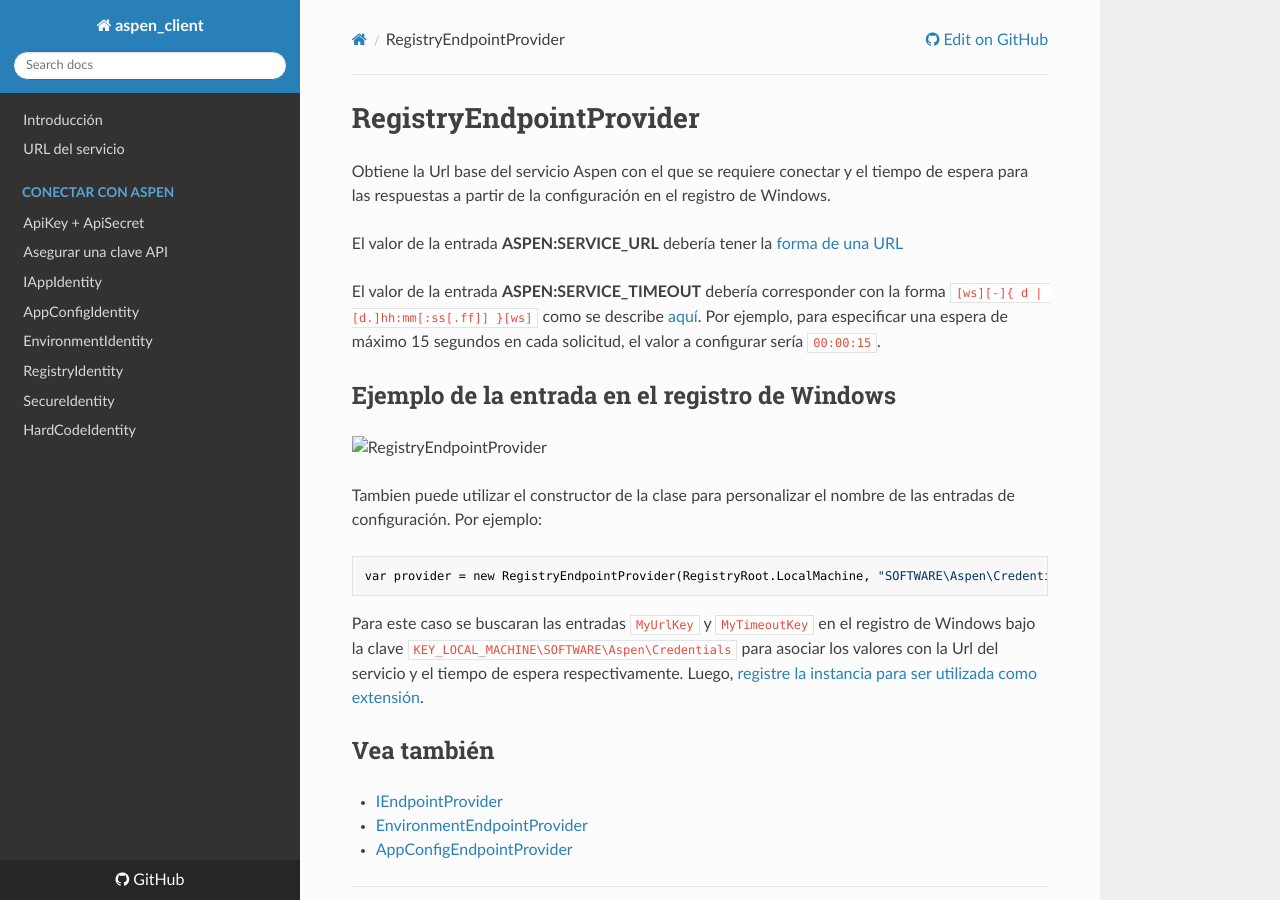
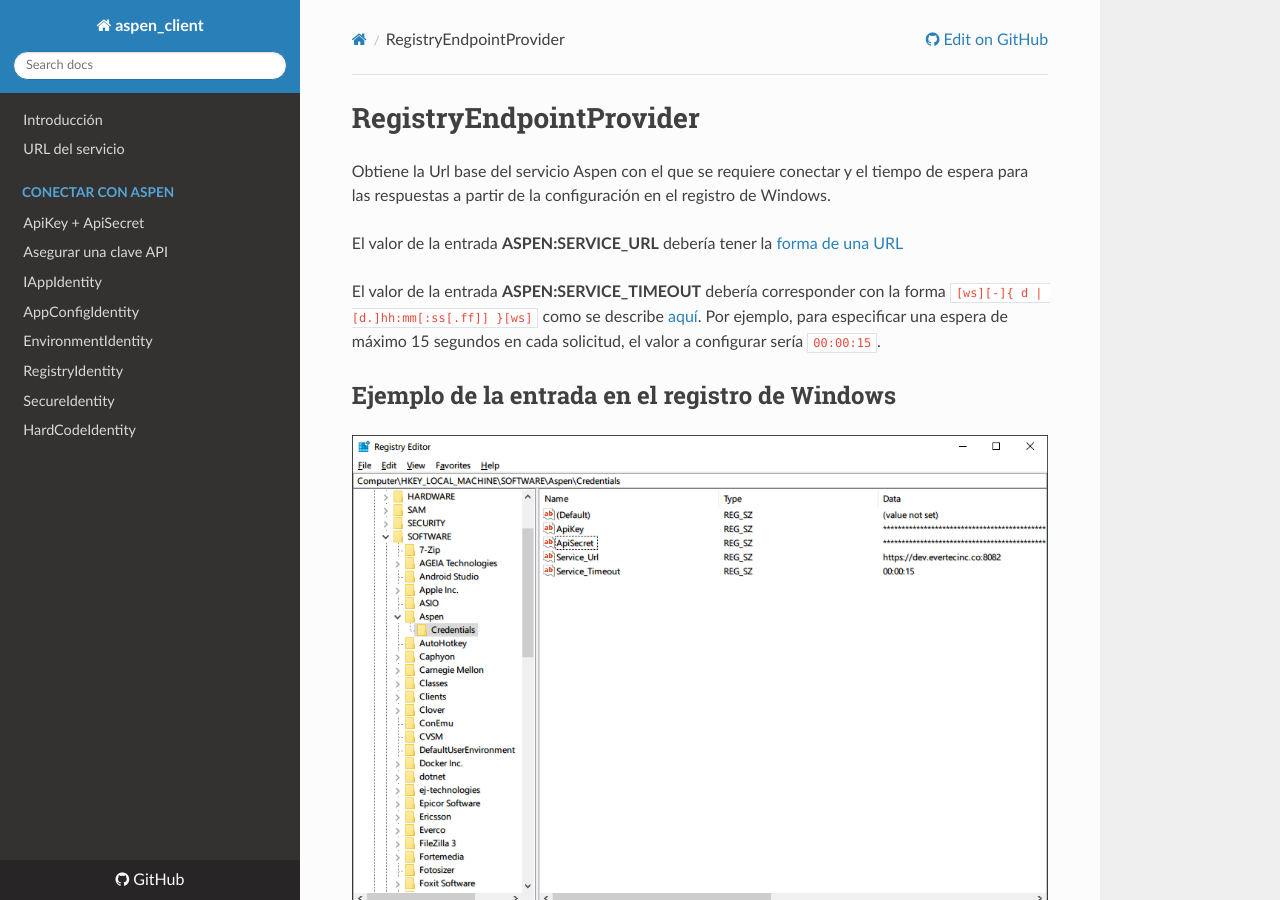
Before and after one commit to RD-Processa/Everco.Services.Aspen.Client.Docs, an MkDocs documentation site: the page built from docs/RegistryEndpointProvider.md, in a window 1280 px wide and 900 px high. Built offline with MkDocs 1.6.1, drawn with Linux system fonts in a browser that asks for light colours; nearby versions of some CDN libraries; old or Windows-style settings are respelled for this version of MkDocs.

Commit message:
Ajustes imagen

```diff
--- a/docs/RegistryEndpointProvider.md
+++ b/docs/RegistryEndpointProvider.md
@@ -7,7 +7,8 @@ El valor de la entrada **ASPEN:SERVICE_URL** debería tener la [forma de una URL
 El valor de la entrada **ASPEN:SERVICE_TIMEOUT** debería corresponder con la forma `[ws][-]{ d | [d.]hh:mm[:ss[.ff]] }[ws]` como se describe [aquí](https://docs.microsoft.com/en-us/dotnet/api/system.timespan.parse). Por ejemplo, para especificar una espera de máximo 15 segundos en cada solicitud, el valor a configurar sería `00:00:15`.
 
 ## Ejemplo de la entrada en el registro de Windows
-![RegistryEndpointProvider](../images/RegistryEndpointProvider.png)
+
+![RegistryEndpointProvider](https://github.com/RD-Processa/Everco.Services.Aspen.Client.Docs/blob/master/images/RegistryEndpointProvider.png?raw=true)
 
 Tambien puede utilizar el constructor de la clase para personalizar el nombre de las entradas de configuración. Por ejemplo:
 
@@ -17,7 +18,6 @@ var provider = new RegistryEndpointProvider(RegistryRoot.LocalMachine, "SOFTWARE
 
 Para este caso se buscaran las entradas `MyUrlKey` y `MyTimeoutKey` en el registro de Windows bajo la clave `KEY_LOCAL_MACHINE\SOFTWARE\Aspen\Credentials` para asociar los valores con la Url del servicio y el tiempo de espera respectivamente. Luego, [registre la instancia para ser utilizada como extensión](ServiceLocator.md).
 
-
 ## Vea también
 
 - [IEndpointProvider](IEndpointProvider.md)
```
Also changed, not shown: docs/AppConfigEndpointProvider.md (+1 -0 lines).
